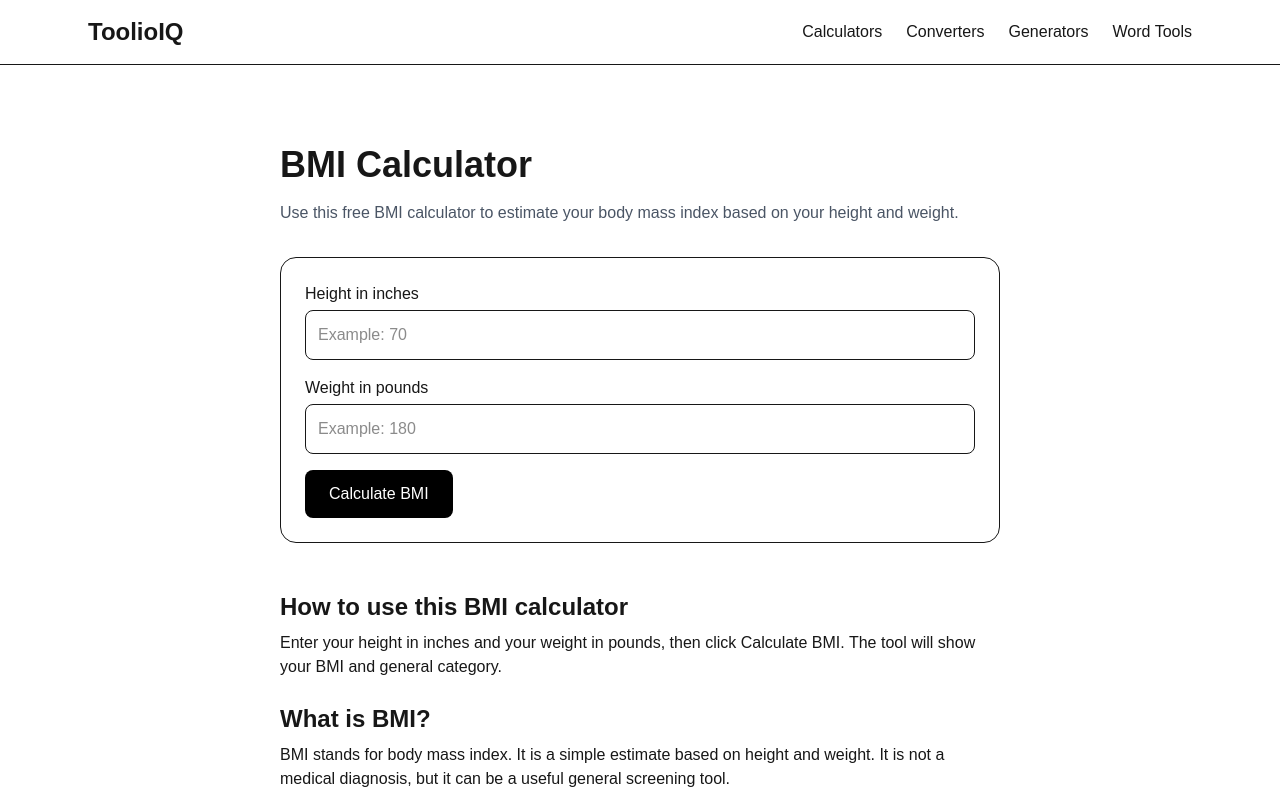
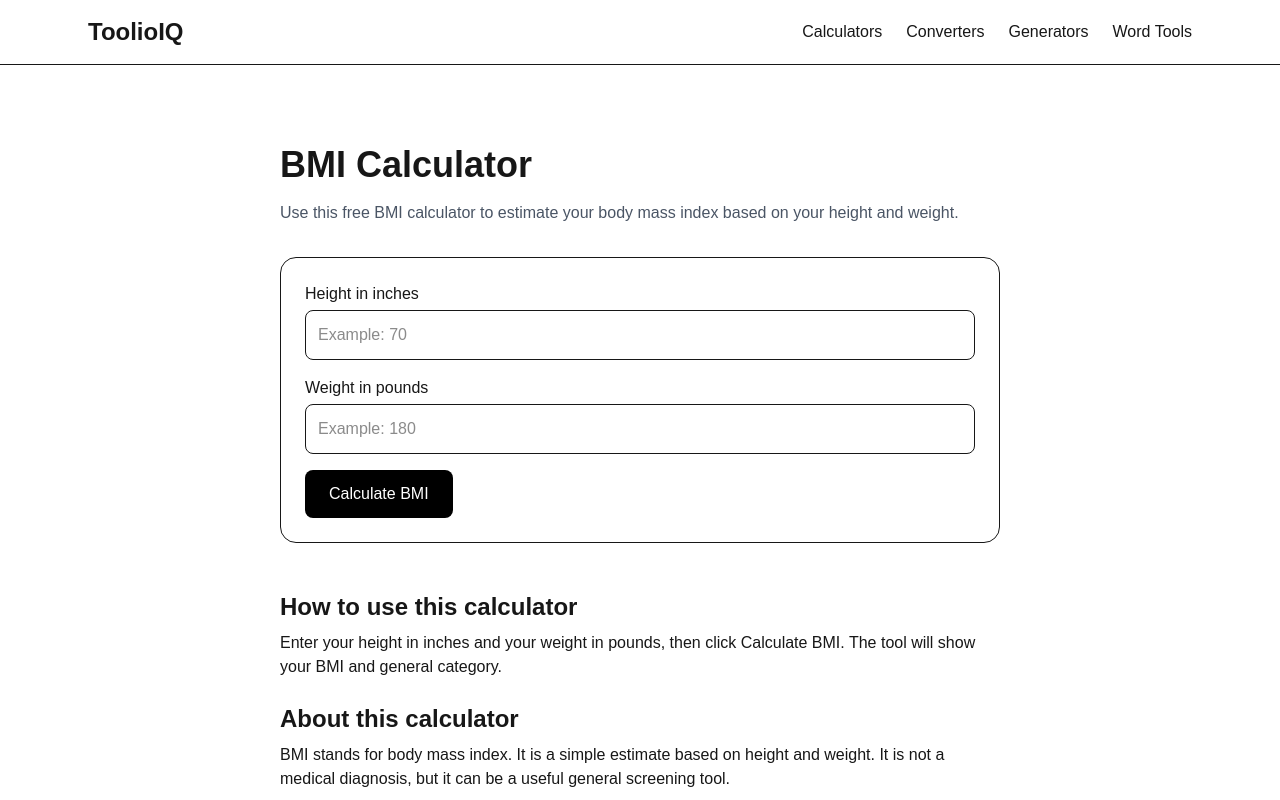
Before and after one commit to toolioiq/toolioiq, a Next.js app: page /calculators/bmi-calculator in a window 1280 px wide. Shown: the top 800 px of the page. Built offline with nearby package versions, Linux system fonts and the light colour scheme.

Commit message:
Refactor BMI calculator layout

```diff
--- a/app/calculators/bmi-calculator/page.tsx
+++ b/app/calculators/bmi-calculator/page.tsx
@@ -1,5 +1,6 @@
 import type { Metadata } from "next";
 import BmiCalculator from "@/components/BmiCalculator";
+import CalculatorPageLayout from "@/components/CalculatorPageLayout";
 
 export const metadata: Metadata = {
   title: "BMI Calculator | ToolioIQ",
@@ -9,37 +10,24 @@ export const metadata: Metadata = {
 
 export default function BmiCalculatorPage() {
   return (
-    <main className="max-w-3xl mx-auto px-6 py-20">
-      <h1 className="text-4xl font-bold mb-4">BMI Calculator</h1>
-
-      <p className="text-gray-600 mb-8">
-        Use this free BMI calculator to estimate your body mass index based on
-        your height and weight.
-      </p>
-
-      <BmiCalculator />
-
-      <section className="mt-12 space-y-6">
-        <div>
-          <h2 className="text-2xl font-bold mb-2">How to use this BMI calculator</h2>
+    <CalculatorPageLayout
+      title="BMI Calculator"
+      description="Use this free BMI calculator to estimate your body mass index based on your height and weight."
+      howToUse={
         <p>
           Enter your height in inches and your weight in pounds, then click
           Calculate BMI. The tool will show your BMI and general category.
         </p>
-        </div>
-
-        <div>
-          <h2 className="text-2xl font-bold mb-2">What is BMI?</h2>
+      }
+      explanation={
         <p>
-            BMI stands for body mass index. It is a simple estimate based on
-            height and weight. It is not a medical diagnosis, but it can be a
-            useful general screening tool.
+          BMI stands for body mass index. It is a simple estimate based on height
+          and weight. It is not a medical diagnosis, but it can be a useful
+          general screening tool.
         </p>
-        </div>
-
-        <div>
-          <h2 className="text-2xl font-bold mb-2">Frequently Asked Questions</h2>
-
+      }
+      faqs={
+        <>
           <h3 className="font-semibold mt-4">Is this BMI calculator free?</h3>
           <p>Yes. This BMI calculator is free to use.</p>
 
@@ -48,8 +36,27 @@ export default function BmiCalculatorPage() {
             No. BMI is only a general estimate. Speak with a qualified medical
             professional for health advice.
           </p>
-        </div>
-      </section>
-    </main>
+        </>
+      }
+      relatedTools={[
+        {
+          title: "Age Calculator",
+          href: "/calculators/age-calculator",
+          description: "Calculate your exact age in years, months, and days.",
+        },
+        {
+          title: "Percentage Calculator",
+          href: "/calculators/percentage-calculator",
+          description: "Calculate percentages quickly and easily.",
+        },
+        {
+          title: "GPA Calculator",
+          href: "/calculators/gpa-calculator",
+          description: "Calculate your grade point average.",
+        },
+      ]}
+    >
+      <BmiCalculator />
+    </CalculatorPageLayout>
   );
 }
```
Lines whose indentation alone changed are shown as unchanged.
